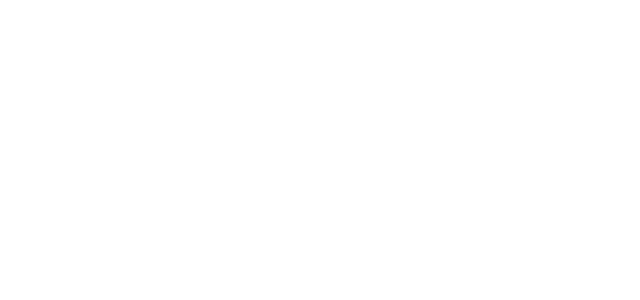
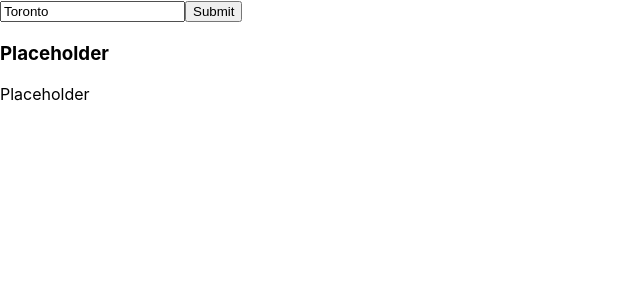
Before and after one commit to FlockOfFriends/flockOfFriends, a React (Create React App) app: page /event/1 in a window 1280 px wide. Shown: the top 300 px of the page, without its empty margins (0-640 px from the left). Built offline with nearby package versions, Linux system fonts and the light colour scheme; no server answers.

Commit message:
activated apis and routing for ticketmaster content

```diff
--- a/src/App.js
+++ b/src/App.js
@@ -1,9 +1,69 @@
-import './App.css';
+import { useEffect, useState } from "react";
+import  {Routes, Route} from 'react-router-dom'
+import {useParams} from 'react-router-dom'
+import axios from "axios";
+
+// components
+import AllEvents from './components/AllEvents'
+import EventDetails from './components/EventDetails'
 
 function App() {
+  const [location, setLocation] = useState("Toronto")
+  const [toggleApi, setToggleApi] = useState(false)
+
+  // useEffect(()=> {
+  //   const configTicket = {
+  //     method: "get",
+  //     url: `https://app.ticketmaster.com/discovery/v2/events`,
+  //     params: {
+  //       apikey: "NJCKlZmMAiwCVsFMlf33AlMF11d5iusP",
+  //       city: location,
+  //     },
+  //   };
+  //   axios(configTicket)
+  //     .then(function (response) {
+  //       const results = response.data._embedded.events;
+  //       console.log(results)
+  //     })
+  //     .catch(function (error) {
+  //       console.log(error);
+  //     });
+  // }, [toggleApi])
+
+  const handleSubmit = (event) => {
+    event.preventDefault();
+    setToggleApi(!toggleApi);
+  };
+
+
   return (
     <div className="App">
+      <header>
+        <nav>
+          <form className="form" onSubmit={handleSubmit}>
+            <label>
+              <input
+                type="text"
+                className="search"
+                value={location}
+                onChange={(e) => setLocation(e.target.value)}
+              />
+            </label>
 
+
+            {/* Submit button */}
+            <input className="submit" type="submit" />
+          </form>
+        </nav>
+      </header>
+      {/* <AllEvents
+      location={location}
+      /> */}
+
+     <Routes>
+        <Route path="/" element={<AllEvents location={location} />} />
+        <Route path="/event/:eventID" element={<EventDetails />}/>
+      </Routes>
     </div>
   );
 }
--- /dev/null
+++ b/src/components/AllEvents.js
@@ -0,0 +1,47 @@
+import {useEffect, useState} from 'react'
+import {Link} from 'react-router-dom'
+import axios from 'axios'
+
+const AllEvents = ({location}) => {
+
+    const [events, setEvents] = useState([])
+
+  useEffect(() => {
+    const configTicket = {
+      method: "get",
+      url: `https://app.ticketmaster.com/discovery/v2/events`,
+      params: {
+        apikey: "NJCKlZmMAiwCVsFMlf33AlMF11d5iusP",
+        city: location,
+      },
+    };
+    axios(configTicket)
+      .then(function (response) {
+        const results = response.data._embedded.events;
+        console.log(results)
+        setEvents(response.data._embedded.events)
+      })
+      .catch(function (error) {
+        console.log(error);
+      });
+  }, [])
+    return (
+        <ul className="catalogue">
+        { events.map((event) => {
+
+            return (
+              <li key={event.id}>
+                <Link to={`/event/${event.id}`}>
+                <img
+                src={event.images[0].url}
+                alt={`Placeholder`} />
+                </Link>
+              </li>
+            )
+        })}
+      </ul>
+
+    )
+
+}
+export default AllEvents
--- /dev/null
+++ b/src/components/EventDetails.js
@@ -0,0 +1,53 @@
+import {useParams} from 'react-router-dom'
+import {useState, useEffect} from 'react'
+import axios from 'axios'
+
+const EventDetails = () => {
+
+    const {eventID} = useParams()
+    const [detailsArray, setDetailsArray] = useState({})
+
+
+    useEffect(()=> {
+    const configDetails = {
+      method: "get",
+      url: `https://app.ticketmaster.com/discovery/v2/events/${eventID}`,
+      params: {
+        apikey: "NJCKlZmMAiwCVsFMlf33AlMF11d5iusP",
+      },
+    };
+    axios(configDetails)
+      .then(function (response) {
+        const results = response.data;
+        console.log(results)
+        setDetailsArray(results)
+      })
+      .catch(function (error) {
+        console.log(error);
+      });
+    },[eventID])
+
+    // const { original_title, tagline, overview, poster_path } = movieDetails
+    // console.log(movieDetails)
+
+    return (
+        <div>
+            <div>
+                <h2>{detailsArray.name}</h2>
+                <h3>Placeholder</h3>
+                <p>Placeholder</p>
+            </div>
+            <div>
+                {/* <img
+                src={detailsArray.images[0].url}
+                alt={`Placeholder`}
+                /> */}
+
+            </div>
+
+        </div>
+
+    )
+}
+
+export default EventDetails
--- a/src/index.js
+++ b/src/index.js
@@ -3,11 +3,14 @@
 import './index.css';
 import App from './App';
 import reportWebVitals from './reportWebVitals';
+import { BrowserRouter } from 'react-router-dom';
 
 const root = ReactDOM.createRoot(document.getElementById('root'));
 root.render(
   <React.StrictMode>
+    <BrowserRouter>
     <App />
+    </BrowserRouter>
   </React.StrictMode>
 );
 
```
